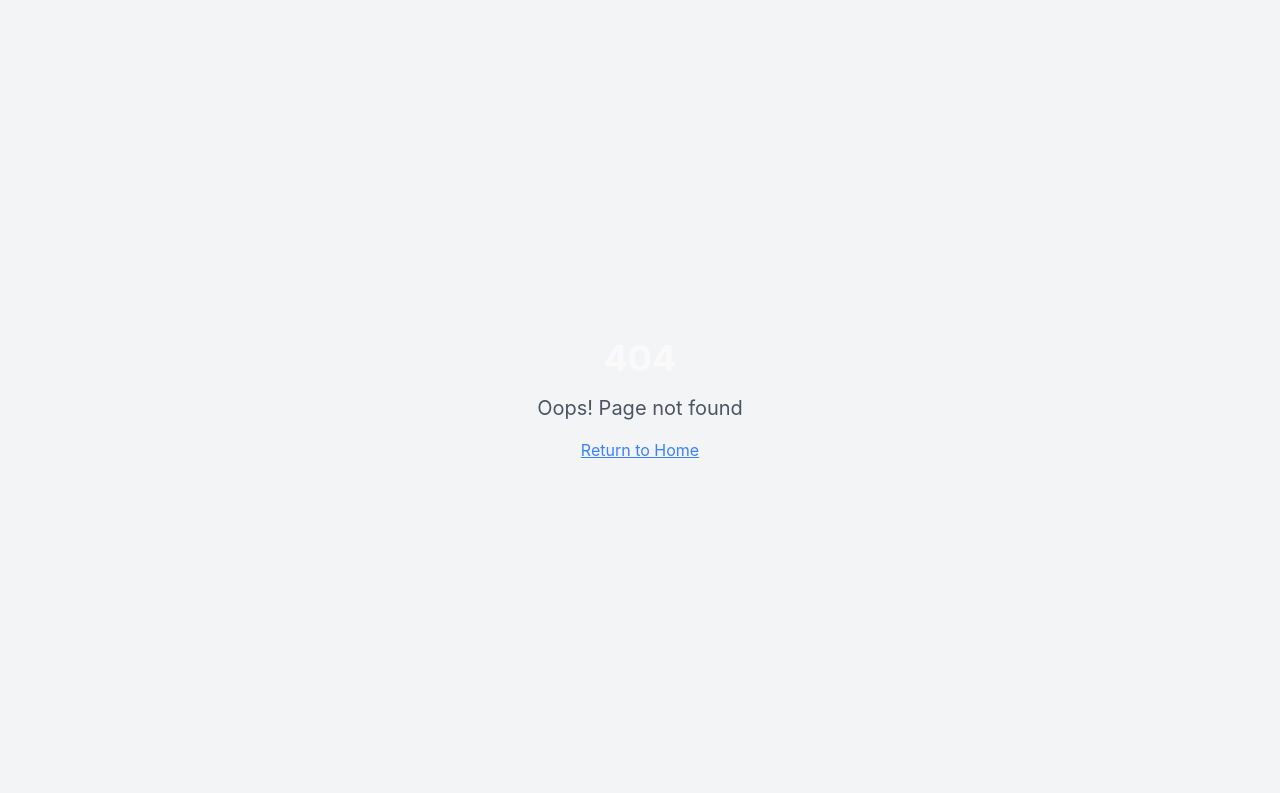
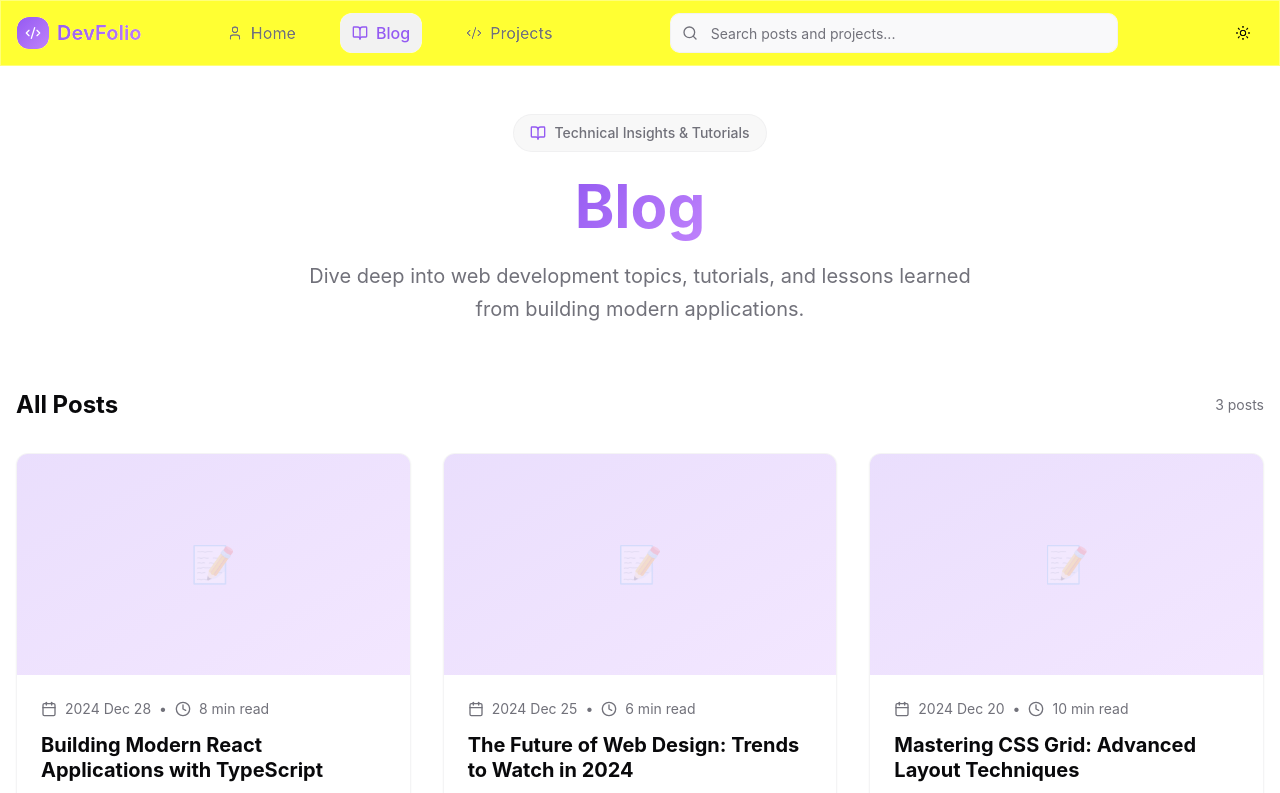
Before and after one commit to Aryaman129/Blog-management, a React (Vite) app: page /blog in a window 1280 px wide. Before the commit this address had no page. Shown: the top 793 px of the page. Built offline with nearby package versions, Linux system fonts and the light colour scheme.

Commit message:
Fix: Ensure navigation links redirect correctly
The blog and project buttons, as well as the "View Project" and "Read Blog" buttons, were not redirecting to their respective pages. This commit updates the navigation logic to ensure all links function as expected.

```diff
--- a/src/App.tsx
+++ b/src/App.tsx
@@ -5,6 +5,8 @@ import { TooltipProvider } from "@/components/ui/tooltip";
 import { QueryClient, QueryClientProvider } from "@tanstack/react-query";
 import { BrowserRouter, Routes, Route } from "react-router-dom";
 import Index from "./pages/Index";
+import Blog from "./pages/Blog";
+import Projects from "./pages/Projects";
 import BlogDetail from "./pages/BlogDetail";
 import ProjectDetail from "./pages/ProjectDetail";
 import NotFound from "./pages/NotFound";
@@ -19,6 +21,8 @@ const App = () => (
       <BrowserRouter>
         <Routes>
           <Route path="/" element={<Index />} />
+          <Route path="/blog" element={<Blog />} />
+          <Route path="/projects" element={<Projects />} />
           <Route path="/blog/:id" element={<BlogDetail />} />
           <Route path="/project/:id" element={<ProjectDetail />} />
           {/* ADD ALL CUSTOM ROUTES ABOVE THE CATCH-ALL "*" ROUTE */}
--- /dev/null
+++ b/src/pages/Blog.tsx
@@ -0,0 +1,83 @@
+
+import { useState, useMemo } from 'react';
+import { BookOpen } from 'lucide-react';
+import { Navbar } from '@/components/layout/Navbar';
+import { Footer } from '@/components/layout/Footer';
+import { ContentCard } from '@/components/ContentCard';
+import { blogPosts } from '@/data/content';
+
+export default function Blog() {
+  const [searchQuery, setSearchQuery] = useState('');
+
+  const filteredPosts = useMemo(() => {
+    if (!searchQuery) return blogPosts.map(post => ({ ...post, type: 'blog' as const }));
+
+    return blogPosts
+      .filter(post =>
+        post.title.toLowerCase().includes(searchQuery.toLowerCase()) ||
+        post.excerpt.toLowerCase().includes(searchQuery.toLowerCase()) ||
+        post.tags.some(tag => tag.toLowerCase().includes(searchQuery.toLowerCase()))
+      )
+      .map(post => ({ ...post, type: 'blog' as const }));
+  }, [searchQuery]);
+
+  return (
+    <div className="min-h-screen bg-background">
+      <Navbar onSearch={setSearchQuery} />
+
+      <main className="container mx-auto px-4 py-12">
+        {/* Header */}
+        <section className="text-center mb-16 animate-fade-in">
+          <div className="inline-flex items-center space-x-2 bg-surface-elevated/50 border border-border/40 rounded-full px-4 py-2 mb-6">
+            <BookOpen className="h-4 w-4 text-primary" />
+            <span className="text-sm font-medium text-muted-foreground">
+              Technical Insights & Tutorials
+            </span>
+          </div>
+
+          <h1 className="text-4xl md:text-6xl font-bold mb-6 leading-tight">
+            <span className="text-gradient">Blog</span>
+          </h1>
+
+          <p className="text-xl text-muted-foreground max-w-2xl mx-auto mb-8 leading-relaxed">
+            Dive deep into web development topics, tutorials, and lessons learned from building modern applications.
+          </p>
+        </section>
+
+        {/* Blog Posts Grid */}
+        <section className="animate-slide-up">
+          <div className="flex items-center justify-between mb-8">
+            <h2 className="text-2xl font-bold">All Posts</h2>
+            <div className="text-sm text-muted-foreground">
+              {filteredPosts.length} {filteredPosts.length === 1 ? 'post' : 'posts'}
+            </div>
+          </div>
+
+          {filteredPosts.length > 0 ? (
+            <div className="grid grid-cols-1 md:grid-cols-2 lg:grid-cols-3 gap-8">
+              {filteredPosts.map((post) => (
+                <ContentCard
+                  key={post.id}
+                  content={post}
+                />
+              ))}
+            </div>
+          ) : (
+            <div className="text-center py-12">
+              <BookOpen className="h-12 w-12 text-muted-foreground mx-auto mb-4 opacity-50" />
+              <h3 className="text-xl font-semibold mb-2">No blog posts found</h3>
+              <p className="text-muted-foreground">
+                {searchQuery
+                  ? `No posts found for "${searchQuery}"`
+                  : 'No blog posts available'
+                }
+              </p>
+            </div>
+          )}
+        </section>
+      </main>
+
+      <Footer />
+    </div>
+  );
+}
--- a/src/pages/Index.tsx
+++ b/src/pages/Index.tsx
@@ -72,13 +72,17 @@ const Index = () => {
           </p>
 
           <div className="flex flex-col sm:flex-row gap-4 justify-center items-center">
-            <Button size="lg" className="gradient-primary text-white shadow-lg hover:shadow-xl transition-all group">
-              <span>View Projects</span>
-              <ArrowRight className="ml-2 h-4 w-4 group-hover:translate-x-1 transition-transform" />
+            <Button size="lg" className="gradient-primary text-white shadow-lg hover:shadow-xl transition-all group" asChild>
+              <Link to="/projects">
+                <span>View Projects</span>
+                <ArrowRight className="ml-2 h-4 w-4 group-hover:translate-x-1 transition-transform" />
+              </Link>
             </Button>
-            <Button variant="outline" size="lg" className="border-border hover:bg-surface-elevated">
-              <BookOpen className="mr-2 h-4 w-4" />
-              Read Blog
+            <Button variant="outline" size="lg" className="border-border hover:bg-surface-elevated" asChild>
+              <Link to="/blog">
+                <BookOpen className="mr-2 h-4 w-4" />
+                Read Blog
+              </Link>
             </Button>
           </div>
         </section>
--- /dev/null
+++ b/src/pages/Projects.tsx
@@ -0,0 +1,83 @@
+
+import { useState, useMemo } from 'react';
+import { Code2 } from 'lucide-react';
+import { Navbar } from '@/components/layout/Navbar';
+import { Footer } from '@/components/layout/Footer';
+import { ContentCard } from '@/components/ContentCard';
+import { projects } from '@/data/content';
+
+export default function Projects() {
+  const [searchQuery, setSearchQuery] = useState('');
+
+  const filteredProjects = useMemo(() => {
+    if (!searchQuery) return projects.map(project => ({ ...project, type: 'project' as const }));
+
+    return projects
+      .filter(project =>
+        project.title.toLowerCase().includes(searchQuery.toLowerCase()) ||
+        project.description.toLowerCase().includes(searchQuery.toLowerCase()) ||
+        project.technologies.some(tech => tech.toLowerCase().includes(searchQuery.toLowerCase()))
+      )
+      .map(project => ({ ...project, type: 'project' as const }));
+  }, [searchQuery]);
+
+  return (
+    <div className="min-h-screen bg-background">
+      <Navbar onSearch={setSearchQuery} />
+
+      <main className="container mx-auto px-4 py-12">
+        {/* Header */}
+        <section className="text-center mb-16 animate-fade-in">
+          <div className="inline-flex items-center space-x-2 bg-surface-elevated/50 border border-border/40 rounded-full px-4 py-2 mb-6">
+            <Code2 className="h-4 w-4 text-primary" />
+            <span className="text-sm font-medium text-muted-foreground">
+              Portfolio & Case Studies
+            </span>
+          </div>
+
+          <h1 className="text-4xl md:text-6xl font-bold mb-6 leading-tight">
+            <span className="text-gradient">Projects</span>
+          </h1>
+
+          <p className="text-xl text-muted-foreground max-w-2xl mx-auto mb-8 leading-relaxed">
+            Explore my portfolio of web applications, from e-commerce platforms to AI-powered tools.
+          </p>
+        </section>
+
+        {/* Projects Grid */}
+        <section className="animate-slide-up">
+          <div className="flex items-center justify-between mb-8">
+            <h2 className="text-2xl font-bold">All Projects</h2>
+            <div className="text-sm text-muted-foreground">
+              {filteredProjects.length} {filteredProjects.length === 1 ? 'project' : 'projects'}
+            </div>
+          </div>
+
+          {filteredProjects.length > 0 ? (
+            <div className="grid grid-cols-1 md:grid-cols-2 lg:grid-cols-3 gap-8">
+              {filteredProjects.map((project) => (
+                <ContentCard
+                  key={project.id}
+                  content={project}
+                />
+              ))}
+            </div>
+          ) : (
+            <div className="text-center py-12">
+              <Code2 className="h-12 w-12 text-muted-foreground mx-auto mb-4 opacity-50" />
+              <h3 className="text-xl font-semibold mb-2">No projects found</h3>
+              <p className="text-muted-foreground">
+                {searchQuery
+                  ? `No projects found for "${searchQuery}"`
+                  : 'No projects available'
+                }
+              </p>
+            </div>
+          )}
+        </section>
+      </main>
+
+      <Footer />
+    </div>
+  );
+}
```
